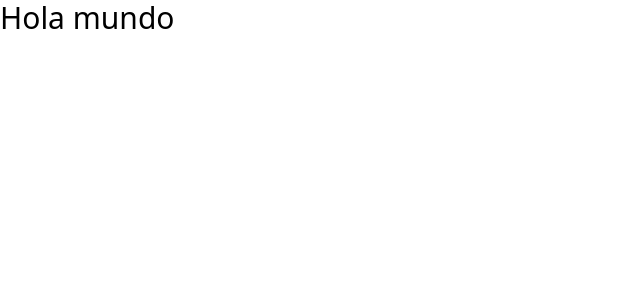
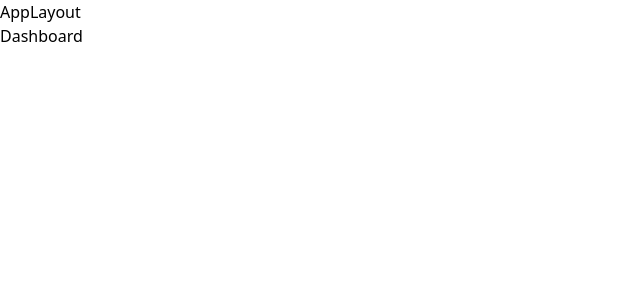
Before and after one commit to martin0123478/upTask_Frontend-ts, a React (Vite) app: page / in a window 1280 px wide. Shown: the top 300 px of the page, without its empty margins (0-640 px from the left). Built offline with nearby package versions, Linux system fonts and the light colour scheme.

Commit message:
feat:create router

```diff
--- a/package.json
+++ b/package.json
@@ -11,7 +11,8 @@
   },
   "dependencies": {
     "react": "^18.3.1",
-    "react-dom": "^18.3.1"
+    "react-dom": "^18.3.1",
+    "react-router-dom": "^7.1.0"
   },
   "devDependencies": {
     "@eslint/js": "^9.17.0",
--- /dev/null
+++ b/src/layouts/AppLayout.tsx
@@ -0,0 +1,12 @@
+import { Outlet } from "react-router-dom"
+
+
+export const AppLayout = () => {
+    return (
+        <>
+            <div>AppLayout</div>
+            <Outlet />
+        </>
+
+    )
+}
--- a/src/main.tsx
+++ b/src/main.tsx
@@ -1,10 +1,11 @@
 import { StrictMode } from 'react'
 import { createRoot } from 'react-dom/client'
 import './index.css'
+import Router from './router'
 
 
 createRoot(document.getElementById('root')!).render(
   <StrictMode>
-    <h1 className='text-3xl'>Hola mundo</h1>
+    <Router />
   </StrictMode>,
 )
--- /dev/null
+++ b/src/router.tsx
@@ -0,0 +1,15 @@
+import { BrowserRouter, Routes, Route } from 'react-router-dom'
+import { AppLayout } from './layouts/AppLayout'
+import { DashboardView } from './views/DashboardView'
+
+export default function Router() {
+    return (
+        <BrowserRouter>
+            <Routes>
+                <Route element={<AppLayout />}>
+                    <Route path='/' element={<DashboardView />} index />
+                </Route>
+            </Routes>
+        </BrowserRouter>
+    )
+}
--- /dev/null
+++ b/src/views/DashboardView.tsx
@@ -0,0 +1,6 @@
+
+export const DashboardView = () => {
+    return (
+        <div>Dashboard</div>
+    )
+}
```
Also changed, not shown: 1 other file (tests, documents, lock files or other folders).
